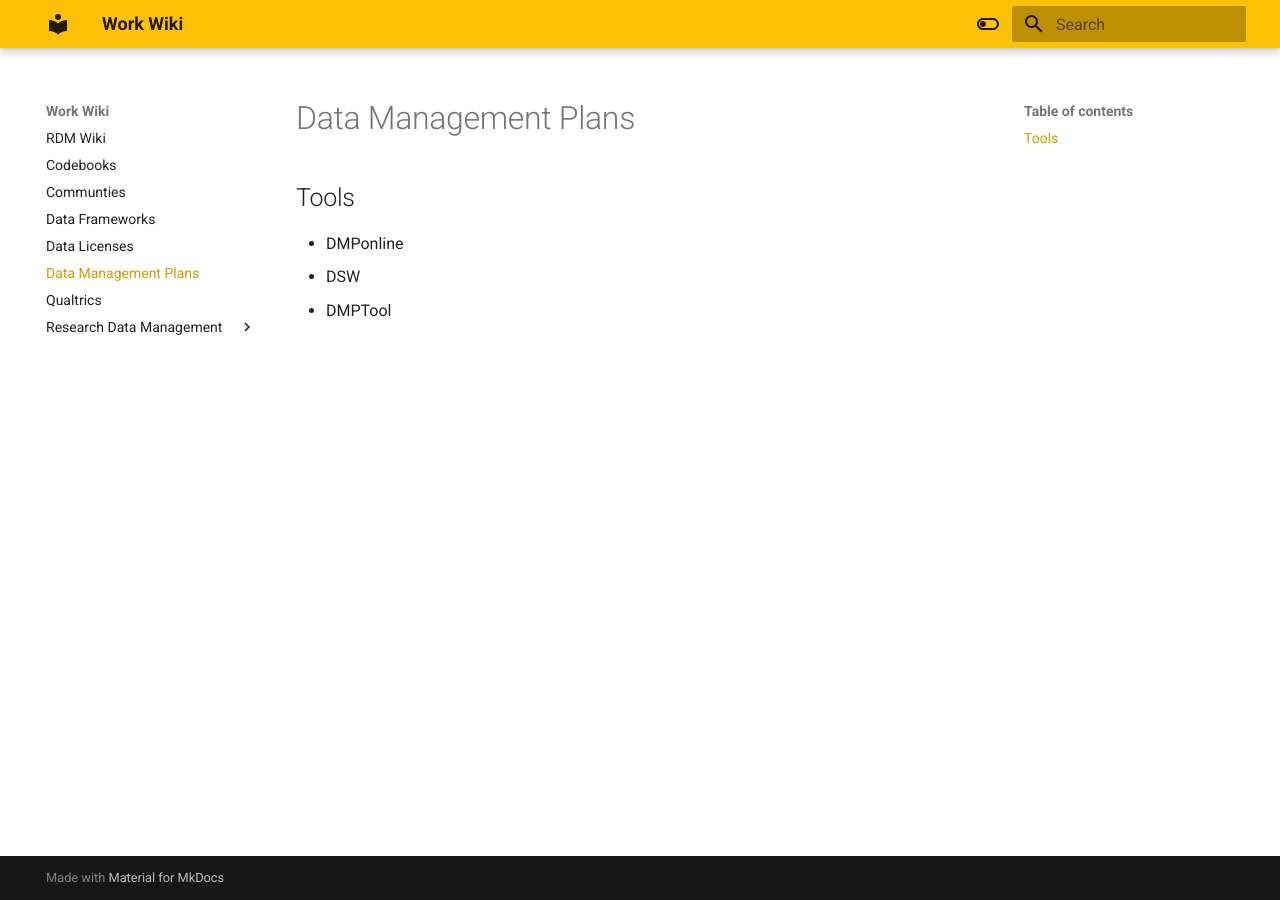
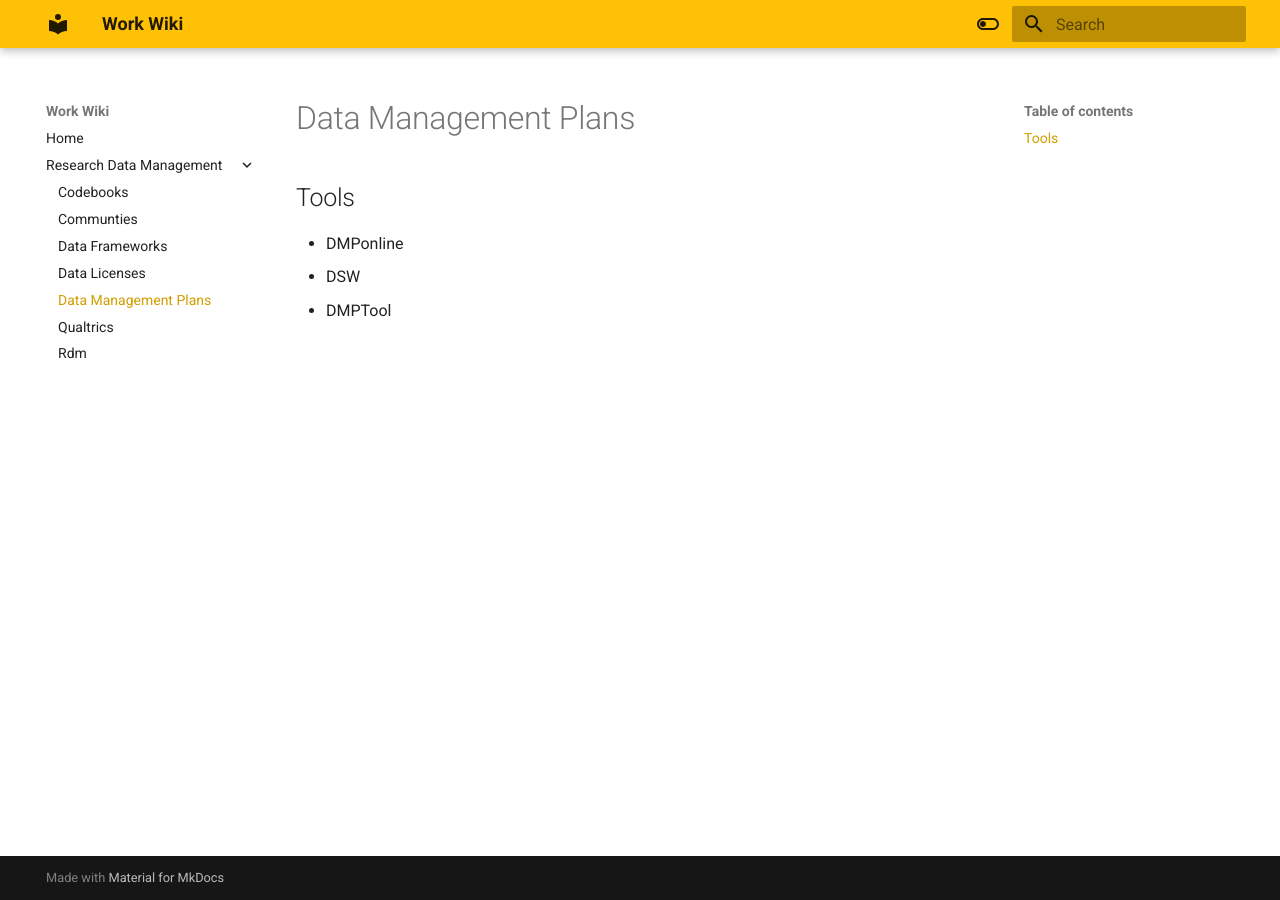
Before and after one commit to nehamoopen/rdm-wiki, an MkDocs documentation site: the page built from docs/Research Data Management/Data Management Plans.md, in a window 1280 px wide. Built offline with MkDocs 1.6.1 and Material for MkDocs 9.7.7, drawn with Linux system fonts in a browser that asks for light colours.

Commit message:
created folders

```diff
--- a/docs/index.md
+++ b/docs/home.md
@@ -1,4 +1,4 @@
-# RDM Wiki
+# Home
 
 ## Hello World!
 
```
Also changed, not shown: docs/Research Data Management/Codebooks.md (renamed from docs/Codebooks.md), docs/Research Data Management/Communities.md (renamed from docs/Communities.md), docs/Research Data Management/Data Frameworks.md (renamed from docs/Data Frameworks.md), docs/Research Data Management/Data Licenses.md (renamed from docs/Data Licenses.md), docs/Research Data Management/Data Management Plans.md (renamed from docs/Data Management Plans.md), docs/Research Data Management/Qualtrics.md (renamed from docs/Qualtrics.md), 3 other files.
